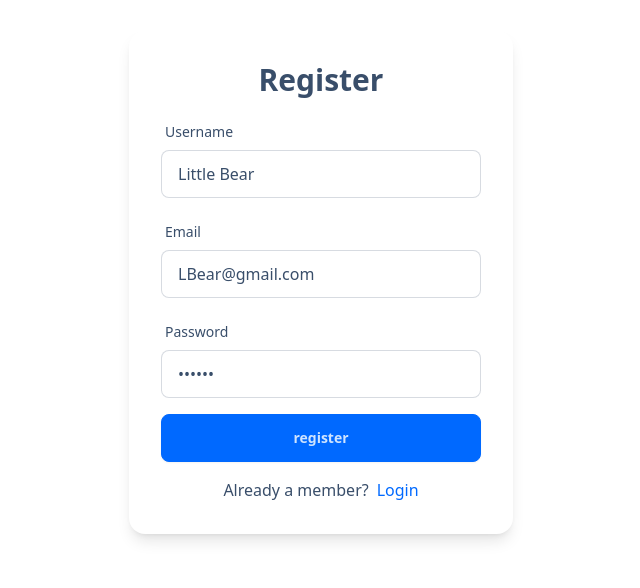
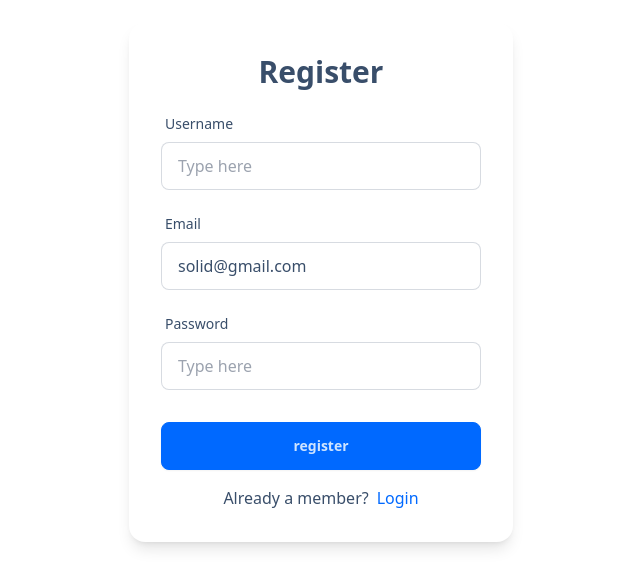
Before and after one commit to Eduardo5011/comfy-store, a React (Vite) app: page /register in a window 1280 px wide. Shown: the part 118-706 px from the top of the page, without its empty margins (319-959 px from the left). Built offline with nearby package versions, Linux system fonts and the light colour scheme.

Commit message:
updated app.js and login

```diff
--- a/src/App.jsx
+++ b/src/App.jsx
@@ -24,6 +24,8 @@ import { loader as ProductsLoader } from "./pages/Products";
 
 // actions
 import { action as registerAction } from "./pages/Register";
+import { action as loginAction } from "./pages/Login";
+import { store } from "./store";
 
 const router = createBrowserRouter([
   {
@@ -71,6 +73,7 @@ const router = createBrowserRouter([
     path: "/login",
     element: <Login />,
     errorElement: <Error />,
+    action: loginAction(store),
   },
   {
     path: "/register",
--- a/src/pages/Login.jsx
+++ b/src/pages/Login.jsx
@@ -1,6 +1,13 @@
 import React from "react";
 import { FormInput, SubmitBtn } from "../components";
 import { Form, Link } from "react-router-dom";
+
+export const action = (store) => async () => {
+  console.log(store);
+
+  return null;
+
+};
 
 const Login = () => {
   return (
--- a/src/pages/Register.jsx
+++ b/src/pages/Register.jsx
@@ -1,5 +1,5 @@
 import React from "react";
-import { Form, Link } from "react-router-dom";
+import { Form, Link, redirect } from "react-router-dom";
 import { FormInput, SubmitBtn } from "../components";
 import { customFetch } from "../utils";
 import { toast } from "react-toastify";
@@ -33,21 +33,21 @@ const Register = () => {
           type="text"
           label="username"
           name="username"
-          defaultValue="Little Bear "
+
         />
         <FormInput
           type="email"
           label="email"
           name="email"
-          defaultValue="LBear@gmail.com"
+          defaultValue="solid@gmail.com"
         />
         <FormInput
           type="password"
           label="password"
           name="password"
-          defaultValue="123456"
+
         />
-        <div className="nt-4">
+        <div className="mt-4">
           <SubmitBtn text="register" />
         </div>
         <p className="text-center">
```
